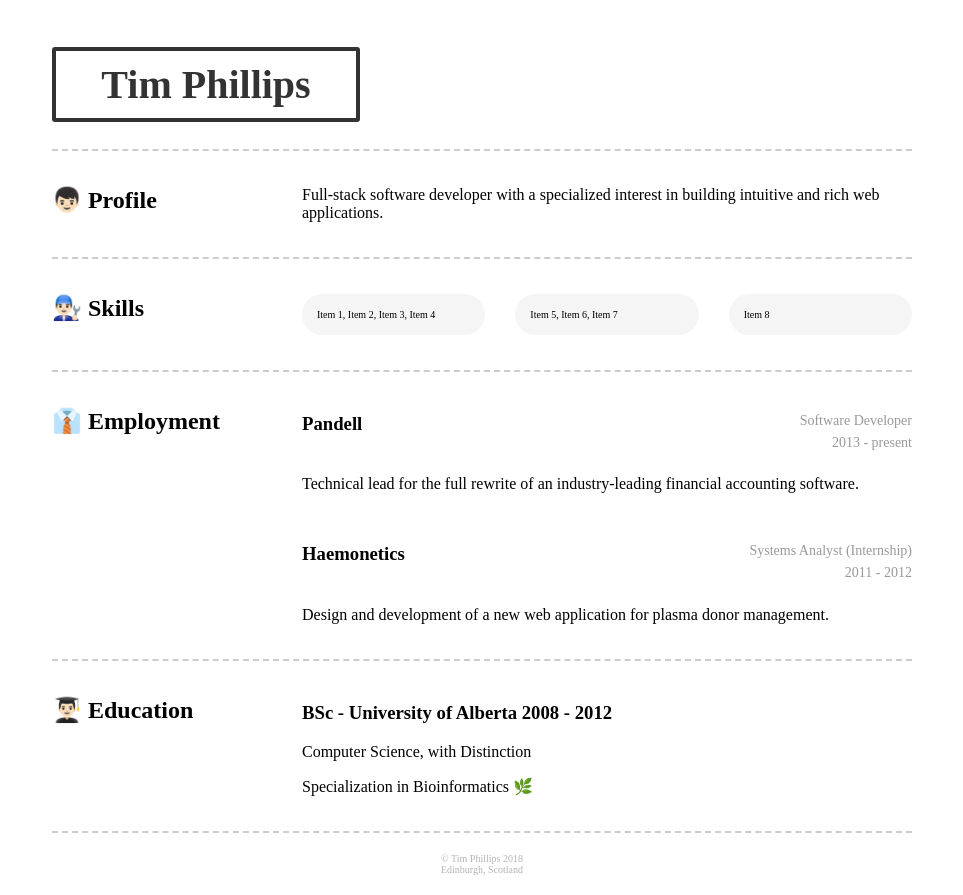
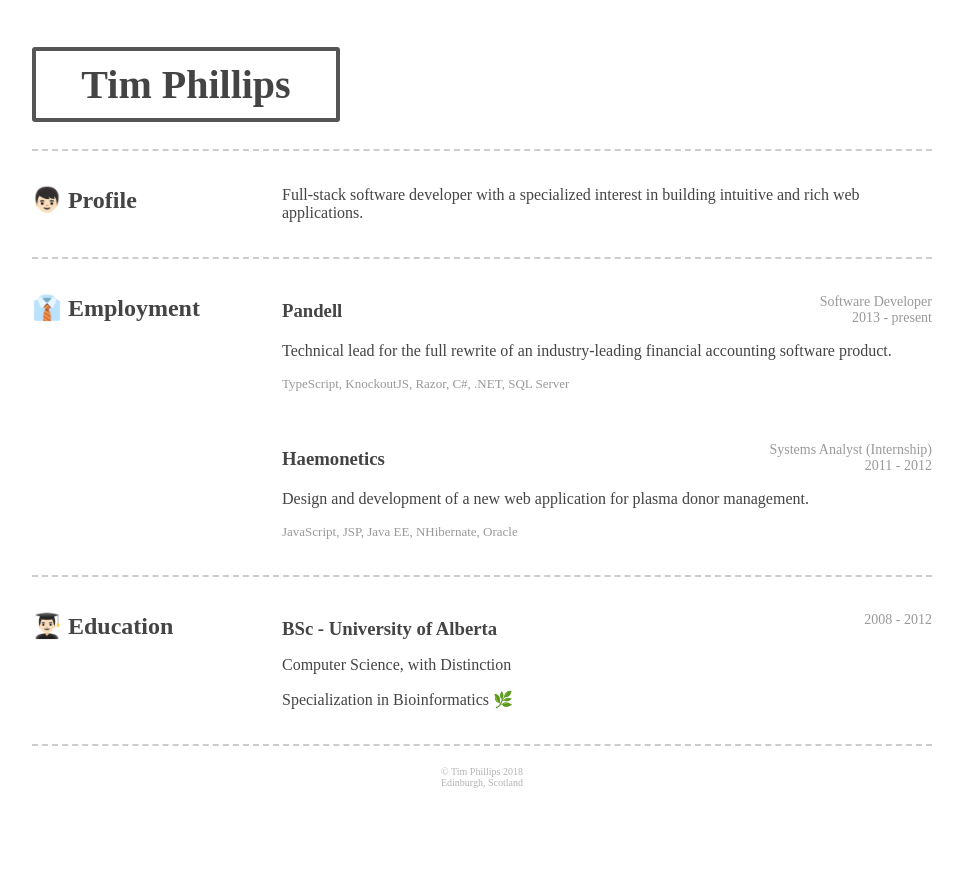
Before and after one commit to timphillips/tim-phillips.com, a PHP site: page / in a window 1280 px wide. Shown: the whole page, without its empty margins (158-1121 px from the left). After the commit the page ends 788 px from the top, so only its background shows below. Run offline with PHP 8.4, Linux system fonts and the light colour scheme; some web fonts are replaced.

Commit message:
Remove skills section

```diff
--- a/index.css
+++ b/index.css
@@ -2,18 +2,17 @@
 Page root
 *******************************************************************************/
 
-
 html {
-    /*background: linear-gradient(to bottom right, #feebe7, #fcd8cf) fixed no-repeat;*/
     font-family: 'Quando', serif;
 }
 
 body {
-    max-width: 860px;
+    color: #444;
+    margin-left: auto;
     margin-right: auto;
-    margin-left: auto;
+    max-width: 900px;
+    padding-left: 30px;
     padding-right: 30px;
-    padding-left: 30px;
 }
 
 
@@ -27,8 +26,7 @@ header {
 
 header h1 {
     border-radius: 3px;
-    border: 4px solid #333;
-    color: #333;
+    border: 4px solid #555;
     display: inline-block;
     font-size: 40px;
     padding: 10px;
@@ -58,66 +56,68 @@ section h2 {
     min-width: 250px;
 }
 
-section h3 {
-    margin-top: 6px;
-}
-
-section h3 .meta {
-    float: right;
-    font-size: 14px;
-    font-weight: normal;
-    color: #999999;
-}
-
-
 section .content {
     flex: 1; /* grow to full width */
 }
 
-section .content .content_item {
+section .content_header {
+    display: block;
+    overflow: auto;
+}
+
+section .content_header .meta {
+    min-width: 230px;
+    float: right;
+}
+
+section .content_header .meta p {
+    margin-top: 0;
+    margin-bottom: 0;
+    font-size: 14px;
+    font-weight: normal;
+    color: #999999;
+    text-align: right;
+}
+
+section .content_item {
     margin-bottom: 50px;
     min-width: 400px;
 }
 
-section .content .content_item:last-child {
+section .content_item:last-child {
     margin-bottom: 0;
 }
 
-section .content p:first-child {
+section .content_header h3 {
+    float: left;
+    margin-top: 6px;
+    margin-bottom: 0;
+}
+
+section .content_item p:first-child {
     margin-top: 0;
 }
 
-section .content p:last-child {
+section .content_item p:last-child {
     margin-bottom: 0;
+}
+
+section .content_item p.detail {
+    font-size: 13px;
+    color: #999999
 }
 
 
 /*******************************************************************************
-Section: tech bubble
+Section: skills
 *******************************************************************************/
 
-.tech_container {
+/*.skills_container {
     display: flex;
+    flex-direction: column;
+    flex-wrap: wrap;
     justify-content: space-between;
-}
-
-.tech_bubble {
-    background: hsl(0, 0%, 96%);
-    border-radius: 25px;
-    flex: 1;
-    font-size: 10px;
-    margin-left: 15px;
-    margin-right: 15px;
-    padding: 15px;
-}
-
-.tech_bubble:first-child {
-    margin-left: 0;
-}
-
-.tech_bubble:last-child {
-    margin-right: 0;
-}
+}*/
 
 
 /*******************************************************************************
--- a/index.html
+++ b/index.html
@@ -22,47 +22,60 @@
         </div>
     </section>
 
-    <section id="skills">
+    <!--<section id="skills">
         <h2>👨🏻‍🔧 Skills</h2>
         <div class="content">
             <div class="content_item">
-                <div class="tech_container">
-                    <div class="tech_bubble">
-                        <p>Item 1, Item 2, Item 3, Item 4</p>
+                <div class="skills_container">
+                    <div>
+                        <h4>Design</h4>
+                        <p class="detail">UX, HCI</p>
                     </div>
-                    <div class="tech_bubble">
-                        <p>Item 5, Item 6, Item 7</p>
+                    <div>
+                        <h4>Front-end</h4>
+                        <p class="detail">HTML5/CSS3, TypeScript, ES6, KnockoutJS, RxJS, React, Jest</p>
                     </div>
-                    <div class="tech_bubble">
-                        <p>Item 8</p>
+                    <div>
+                        <h4>Server-side</h4>
+                        <p class="detail">C#, Node.js, Java, NUnit, Autofac</p>
+                    </div>
+                    <div>
+                        <h4>Database</h4>
+                        <p class="detail">SQL Server, Oracle, NHibernate</p>
+                    </div>
+                    <div>
+                        <h4>Tools / CI</h4>
+                        <p class="detail">Git, Webpack, TeamCity</p>
                     </div>
                 </div>
             </div>
         </div>
-    </section>
+    </section>-->
 
     <section id="employment">
         <h2>👔 Employment</h2>
         <div class="content">
             <div class="content_item">
-                <h3>
-                    Pandell
-                    <span class="meta">Software Developer</span>
-                    <br/>
-                    <span class="meta">2013 - present</span>
-                    <br style="clear: both;">
-                </h3>
-                <p>Technical lead for the full rewrite of an industry-leading financial accounting software.</p>
+                <div class="content_header">
+                    <h3>Pandell</h3>
+                    <div class="meta">
+                        <p>Software Developer</p>
+                        <p>2013 - present</p>
+                    </div>
+                </div>
+                <p>Technical lead for the full rewrite of an industry-leading financial accounting software product.</p>
+                <p class="detail">TypeScript, KnockoutJS, Razor, C#, .NET, SQL Server</p>
             </div>
             <div class="content_item">
-                <h3>
-                    Haemonetics
-                    <span class="meta">Systems Analyst (Internship)</span>
-                    <br/>
-                    <span class="meta">2011 - 2012</span>
-                    <br style="clear: both;">
-                </h3>
+                <div class="content_header">
+                    <h3>Haemonetics</h3>
+                    <div class="meta">
+                        <p>Systems Analyst (Internship)</p>
+                        <p>2011 - 2012</p>
+                    </div>
+                </div>
                 <p>Design and development of a new web application for plasma donor management.</p>
+                <p class="detail">JavaScript, JSP, Java EE, NHibernate, Oracle</p>
             </div>
         </div>
     </section>
@@ -70,11 +83,13 @@
     <section id="education">
         <h2>👨🏻‍🎓 Education</h2>
         <div class="content">
-            <div class="contentSection">
-                <h3>
-                    BSc - University of Alberta
-                    <span class="date">2008 - 2012</span>
-                </h3>
+            <div class="content_item">
+                 <div class="content_header">
+                    <h3>BSc - University of Alberta</h3>
+                    <div class="meta">
+                    <p>2008 - 2012</p>
+                    </div>
+                </div>
                 <p>Computer Science, with Distinction</p>
                 <p>Specialization in Bioinformatics 🌿</p>
             </div>
```
